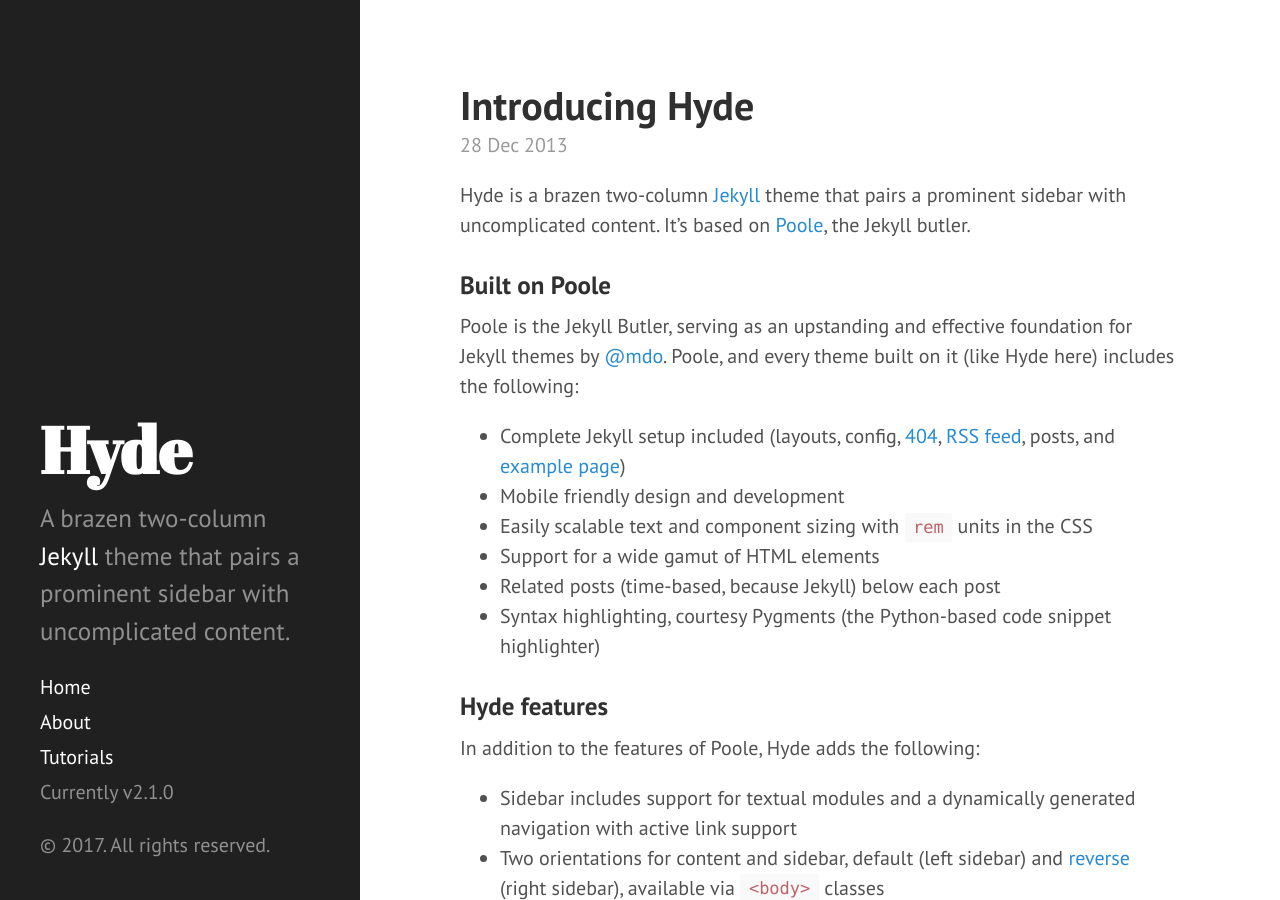
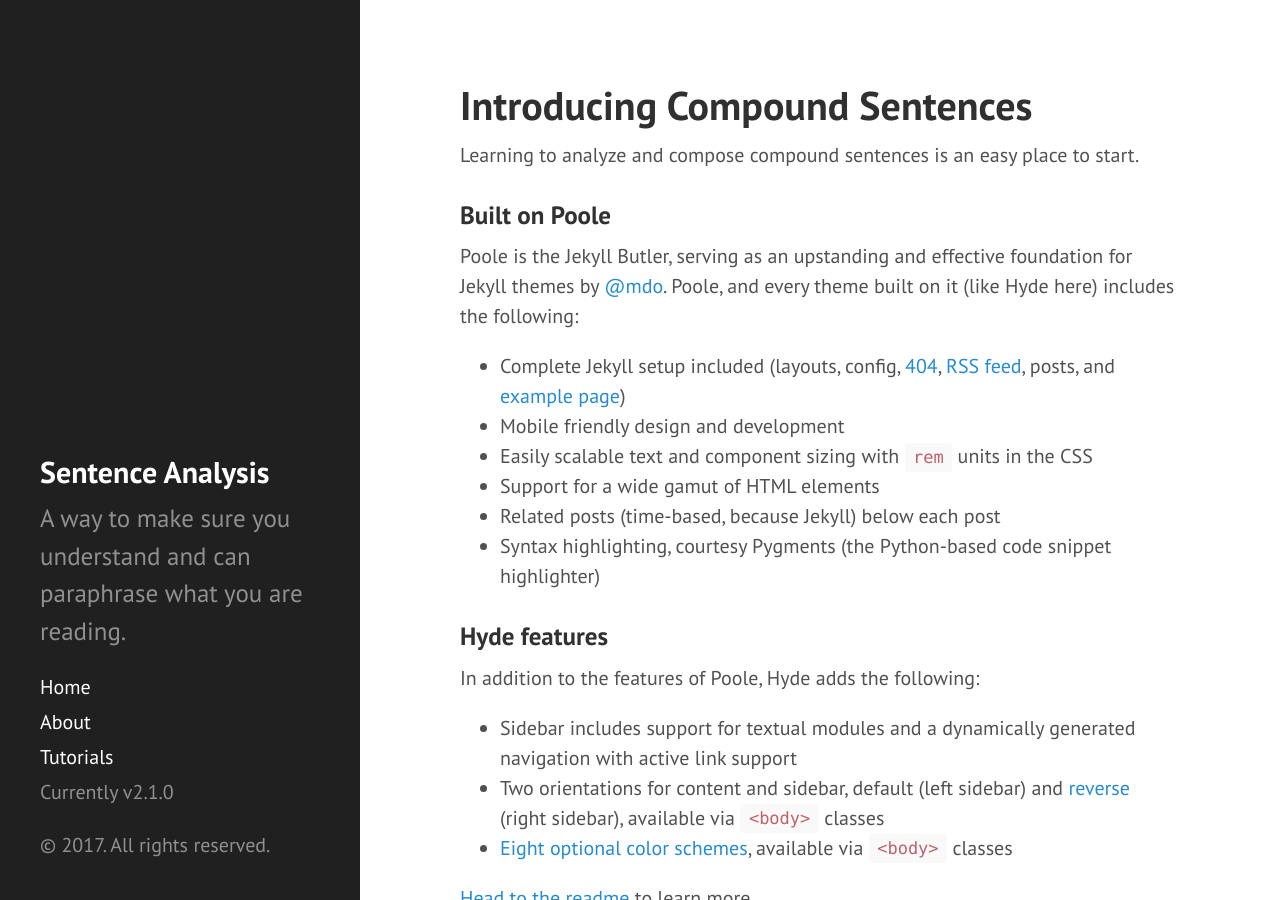
Before and after one commit to srogersact/srogersact.github.io, a Jekyll site: the page index.html, which Jekyll copies as it is, in a window 1280 px wide and 900 px high. Built offline with Jekyll 4.4.1, drawn with Linux system fonts in a browser that asks for light colours.

Commit message:
Try a couple of edits.

```diff
--- a/index.html
+++ b/index.html
@@ -35,12 +35,12 @@
     <div class="sidebar">
   <div class="container sidebar-sticky">
     <div class="sidebar-about">
-      <h1>
+      <h2>
         <a href="/">
-          Hyde
+          Sentence Analysis
         </a>
-      </h1>
-      <p class="lead">A brazen two-column <a href="http://jekyllrb.com" target="_blank">Jekyll</a> theme that pairs a prominent sidebar with uncomplicated content.</p>
+      </h2>
+      <p class="lead">A way to make sure you understand and can paraphrase what you are reading.</p>
     </div>
 
     <nav class="sidebar-nav">
@@ -86,9 +86,9 @@
 
     <div class="content container">
       <div class="post">
-  <h1 class="post-title">Introducing Hyde</h1>
-  <span class="post-date">28 Dec 2013</span>
-  <p>Hyde is a brazen two-column <a href="http://jekyllrb.com">Jekyll</a> theme that pairs a prominent sidebar with uncomplicated content. It’s based on <a href="http://getpoole.com">Poole</a>, the Jekyll butler.</p>
+  <h1 class="post-title">Introducing Compound Sentences</h1>
+  <!-- <span class="post-date">28 Dec 2013</span> -->
+  <p>Learning to analyze and compose compound sentences is an easy place to start.</p>
 
 <h3 id="built-on-poole">Built on Poole</h3>
 
```
